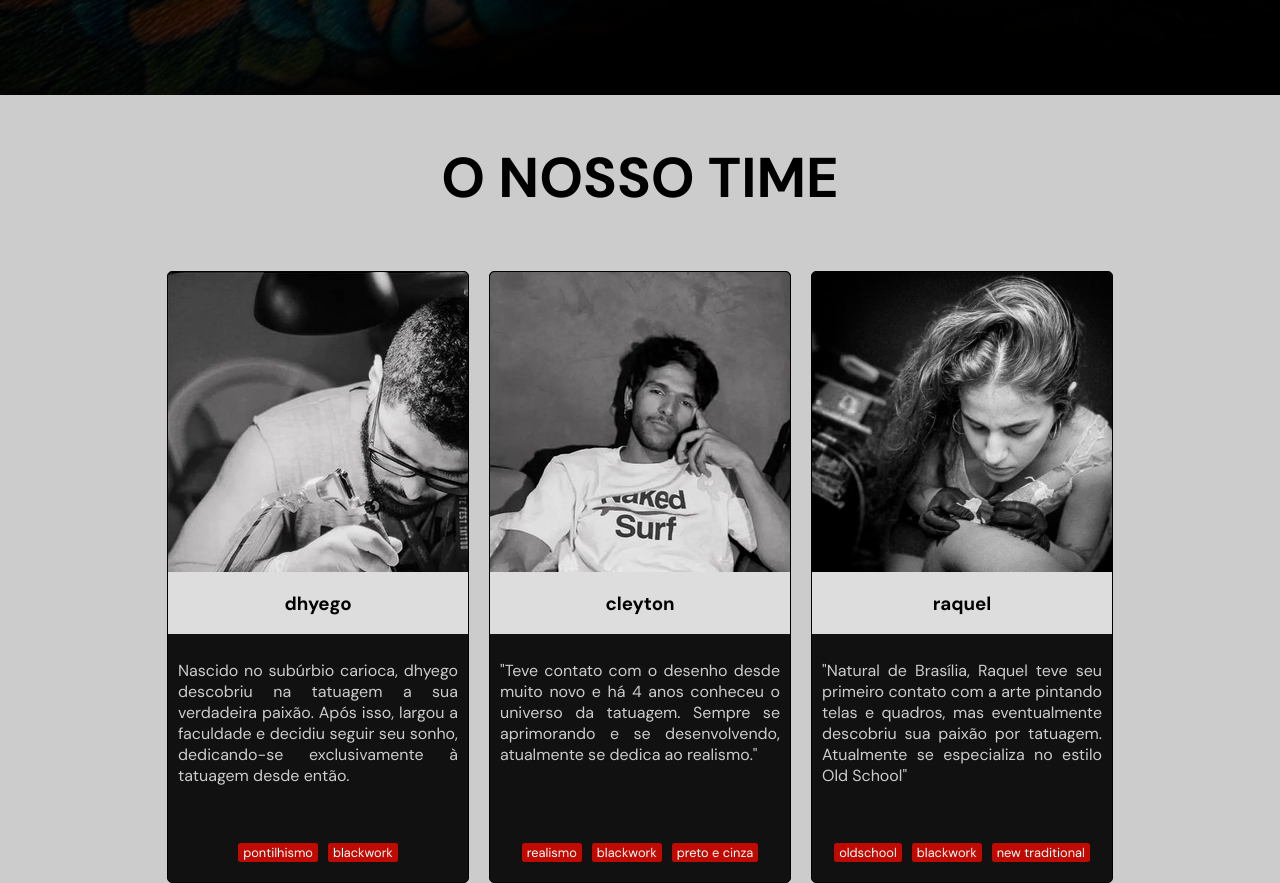
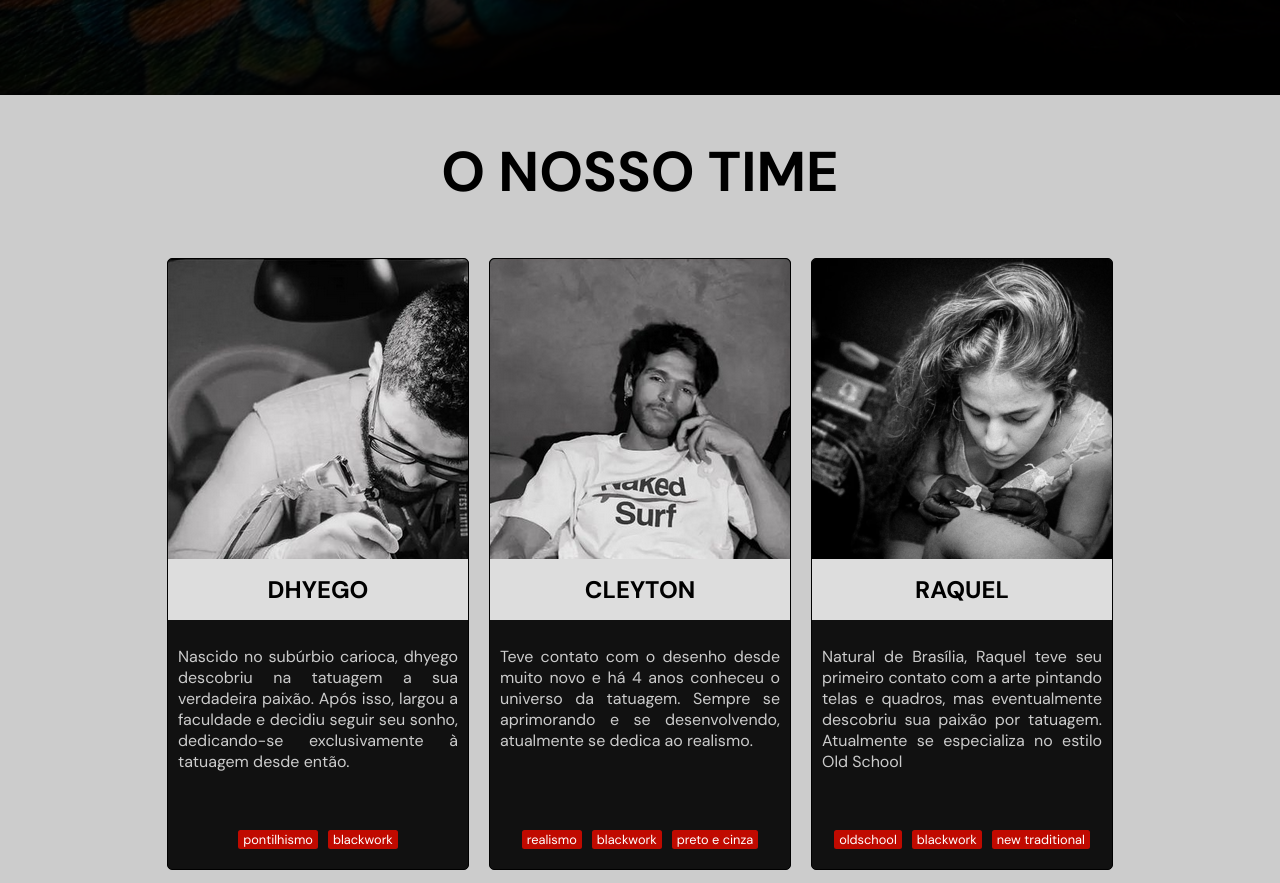
Before and after one commit to OThyagoCarvalho/dink-tattoo-studio, a Gatsby site: page / in a window 1280 px wide. Shown: the part 780-1663 px from the top of the page. Built offline with nearby package versions, Linux system fonts and the light colour scheme; Gatsby itself is replaced by a stand-in of ours.

Commit message:
FIX: MSection Title Padding

```diff
--- a/src/components/About/Card/style.js
+++ b/src/components/About/Card/style.js
@@ -30,7 +30,11 @@ export const CardTitle = styled.div`
     justify-content: center;
     text-align: center;
     width: 100%;
-    font-weight: bold;
+    h3 {
+        margin: 15px;
+        font-size: 1.5rem;
+        font-weight: bold;
+    }
 `;
 
 export const CardBody = styled.div`
--- a/src/components/About/index.js
+++ b/src/components/About/index.js
@@ -21,14 +21,14 @@ export default function About() {
         },
         cleyton: {
             name: '300TATTOO',
-            description: `"Teve contato com o desenho desde muito novo e há 4 anos conheceu o universo da tatuagem. Sempre se aprimorando e se desenvolvendo, atualmente se dedica ao realismo."`,
+            description: `Teve contato com o desenho desde muito novo e há 4 anos conheceu o universo da tatuagem. Sempre se aprimorando e se desenvolvendo, atualmente se dedica ao realismo.`,
             avatarUrl:
                 cleyton,
             tags: ['realismo', 'blackwork', 'preto e cinza']
         },
         raquel: {
             name: 'Raquel',
-            description: `"Natural de Brasília, Raquel teve seu primeiro contato com a arte pintando telas e quadros, mas eventualmente descobriu sua paixão por tatuagem. Atualmente se especializa no estilo Old School"`,
+            description: `Natural de Brasília, Raquel teve seu primeiro contato com a arte pintando telas e quadros, mas eventualmente descobriu sua paixão por tatuagem. Atualmente se especializa no estilo Old School`,
             avatarUrl:
                 raquel,
             tags: ['oldschool', 'blackwork', 'new traditional']
@@ -41,21 +41,21 @@ export default function About() {
             <div>
                 <Card
                     key={employees.dhyego.name}
-                    name="dhyego"
+                    name="DHYEGO"
                     description={employees.dhyego.description}
                     tags={employees.dhyego.tags}
                     avatarUrl={employees.dhyego.avatarUrl}
                 />
                  <Card
                     key={employees.cleyton.name}
-                    name="cleyton"
+                    name="CLEYTON"
                     description={employees.cleyton.description}
                     tags={employees.cleyton.tags}
                     avatarUrl={employees.cleyton.avatarUrl}
                 />
                 <Card
                     key={employees.raquel.name}
-                    name="raquel"
+                    name="RAQUEL"
                     description={employees.raquel.description}
                     tags={employees.raquel.tags}
                     avatarUrl={employees.raquel.avatarUrl}
--- a/src/components/About/style.js
+++ b/src/components/About/style.js
@@ -10,6 +10,8 @@ export const Container = styled.div`
     h2 {
         font-size: 3.5rem;
         font-weight: 700;
+        margin-top: 2.5rem;
+        margin-bottom: 2.5rem;
     }
 
     div {
```
